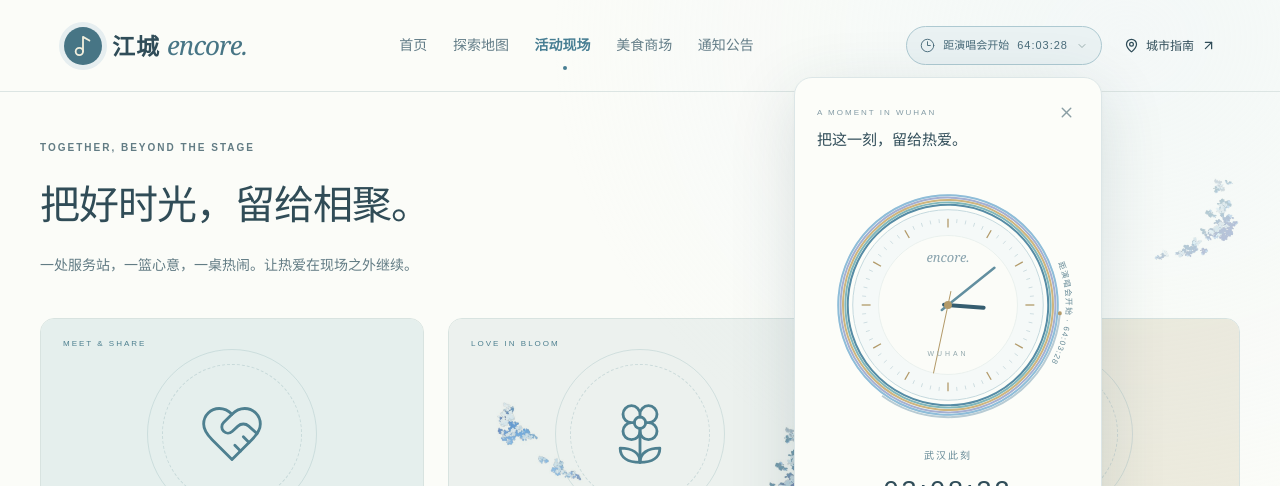
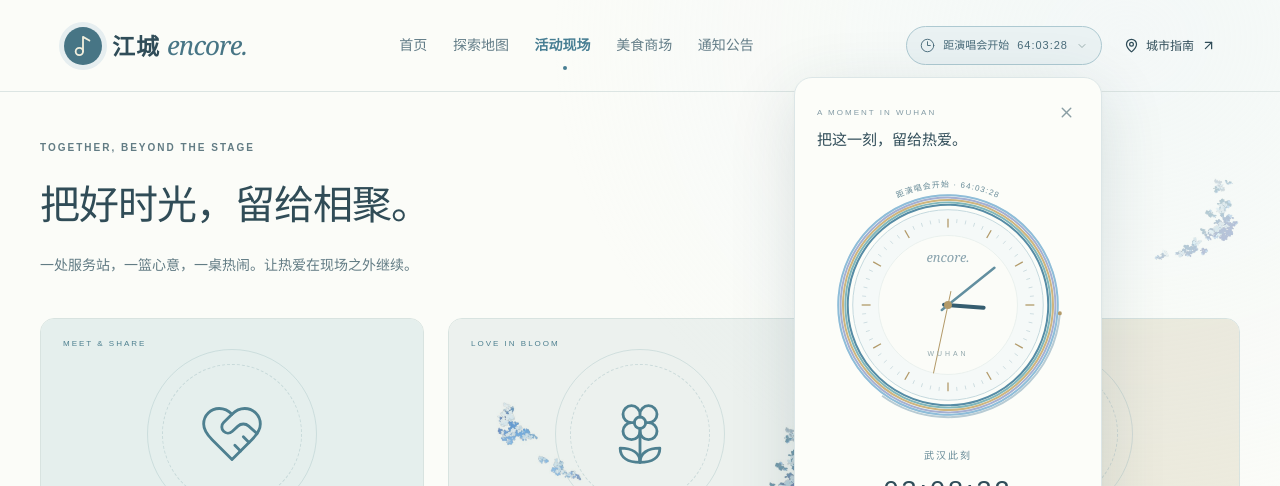
Before and after one commit to ruixuecr/TianyiserverWeb, a Next.js app: page /events in a window 1280 px wide. Both pictures are taken after a click on the button "打开演唱会倒计时". Shown: the top 486 px of the page. Built offline with nearby package versions, Linux system fonts and the light colour scheme.

Commit message:
Keep clock countdown label fixed above the dial

```diff
--- a/components/time-theme.tsx
+++ b/components/time-theme.tsx
@@ -72,12 +72,12 @@ function ClockFace({
         {layers.length > 0 && (
           <circle cx="100" cy="-13" r="2" className="clock-pivot" />
         )}
-        <text className="countdown-orbit-text">
-          <textPath href={`#${orbitId}`} startOffset="50%" textAnchor="middle">
-            {started ? "演唱会已开始" : "距演唱会开始"} · {countdown}
-          </textPath>
-        </text>
       </g>
+      <text className="countdown-orbit-text">
+        <textPath href={`#${orbitId}`} startOffset="50%" textAnchor="middle">
+          {started ? "演唱会已开始" : "距演唱会开始"} · {countdown}
+        </textPath>
+      </text>
       <circle cx="100" cy="100" r="96" className="clock-outline" />
       <circle cx="100" cy="100" r="70" className="clock-inner" />
       {Array.from({ length: 60 }, (_, index) => (
```
Also changed, not shown: 5 other files (tests, documents, lock files or other folders).
